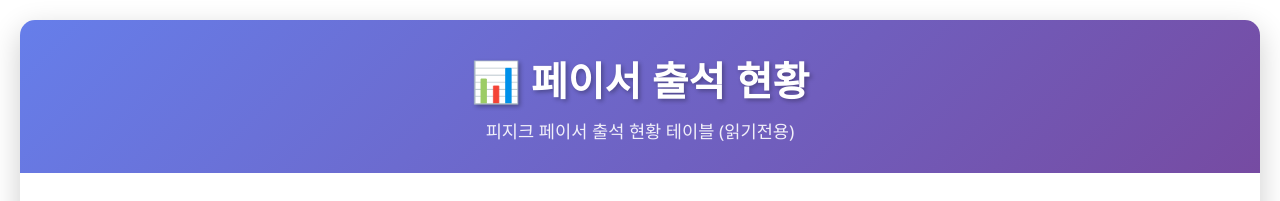
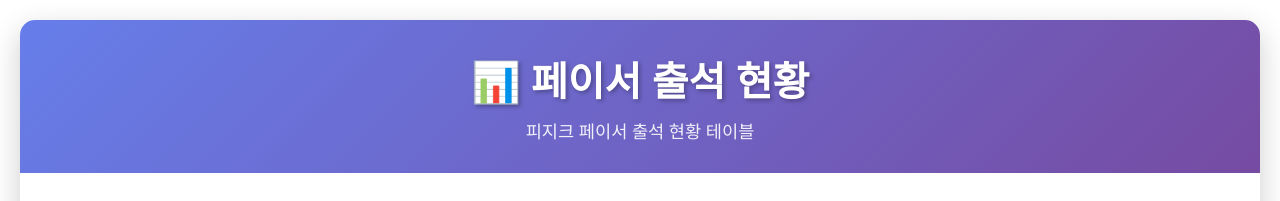
Before and after one commit to dlarhkd1211/physique_pacer_attendance, a website: page public/table.html in a window 1280 px wide. Shown: the top 201 px of the page. Drawn offline with Linux system fonts and the light colour scheme; no server answers.

Commit message:
페이지 제목 변경

```diff
--- a/public/table.html
+++ b/public/table.html
@@ -395,7 +395,7 @@
     <div class="container">
         <div class="header">
             <h1>📊 페이서 출석 현황</h1>
-            <p>피지크 페이서 출석 현황 테이블 (읽기전용)</p>
+            <p>피지크 페이서 출석 현황 테이블</p>
         </div>
 
         <div class="content">
```
